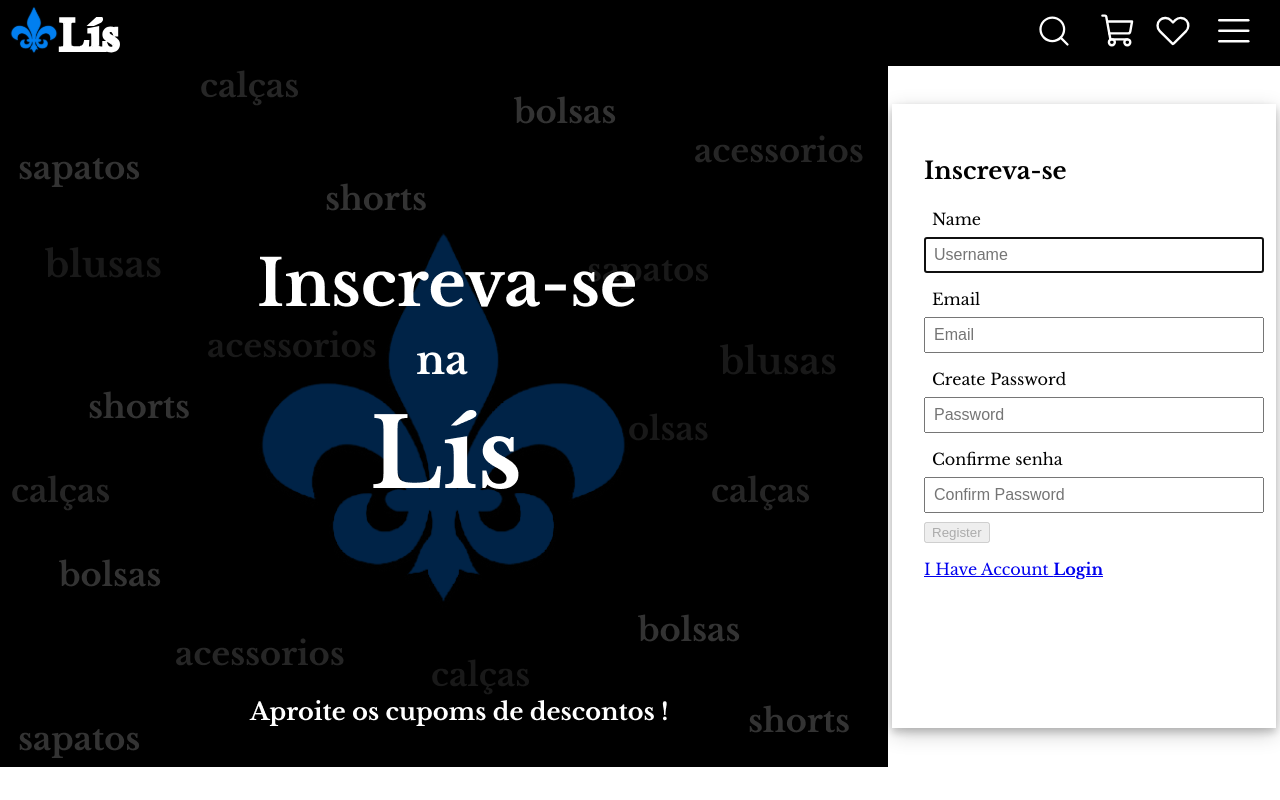
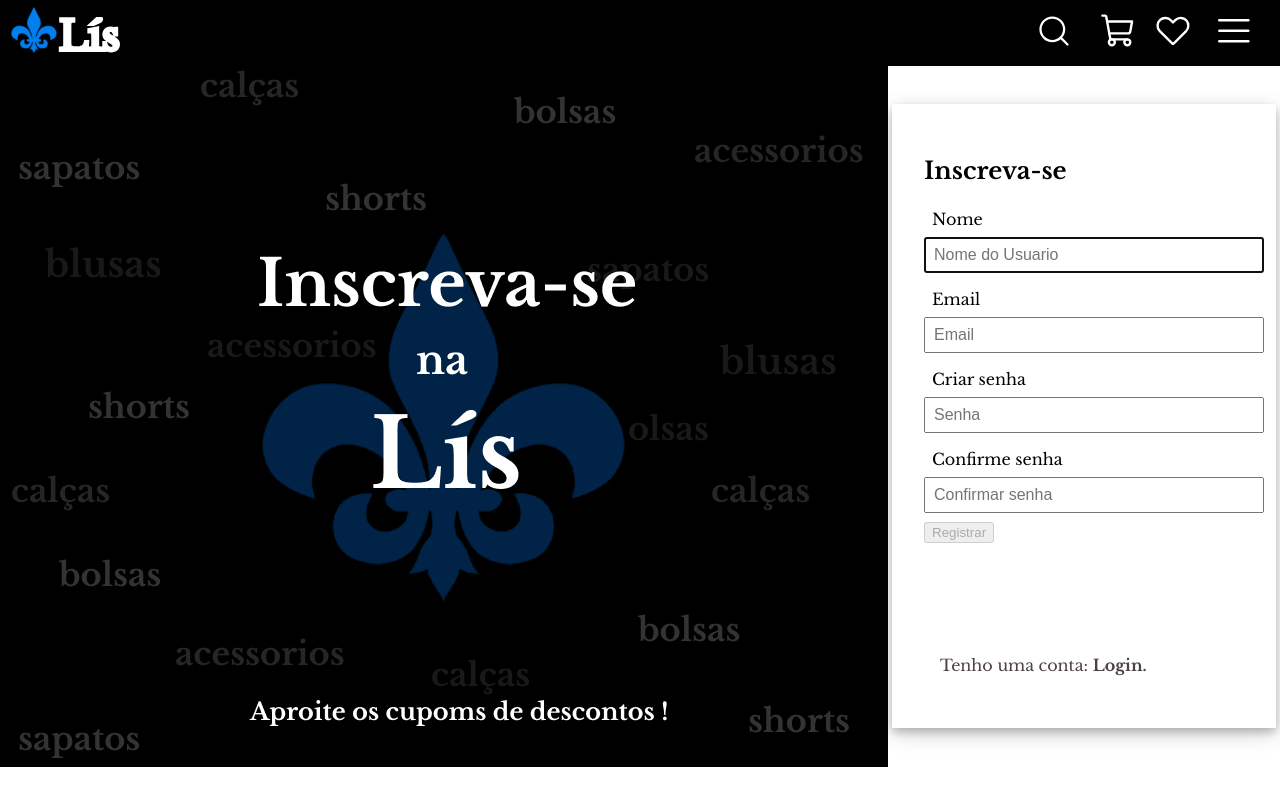
Before and after one commit to BRxBS/Ecommerce, a React (Vite) app in the folder app/: page /Register in a window 1280 px wide. Built offline with nearby package versions, Linux system fonts and the light colour scheme.

Commit message:
language

```diff
--- a/app/src/screens/Register/index.jsx
+++ b/app/src/screens/Register/index.jsx
@@ -138,7 +138,7 @@
            <h2>Inscreva-se</h2>
 
             <label htmlFor="name" className="label_name_email_pass">
-              Name
+              Nome
               <span className={validName ? "" : "hidden"}>
                 <CheckCircle size={20} className="circles" />
               </span>
@@ -153,7 +153,7 @@
               id="name"
               ref={userRef}
               autoComplete="off"
-              placeholder="Username"
+              placeholder="Nome do Usuario"
               onChange={(e) => setUser(e.target.value)}
               required
               aria-invalid={validName ? "false" : "true"}
@@ -166,14 +166,14 @@
               id="uidnote"
               className={
                 userFocus && user && !validName
-                  ? "flex p-1 text-white bg-gray-600 text-sm rounded-md"
+                  ? "attention_messege"
                   : "hidden"
               }
             >
-              <Info size={16} className="m-[0.15rem]" /> 4 to 24 characters.{" "}
+              <Info size={16} className="info" /> 4 a 24 caracteres.{" "}
               <br />
-              Must begin with a letter. <br />
-              Letters, numbers, underscores, hyphen allowed.
+              Tem que começar com uma letra. <br />
+              Letras, numero, sublinhada, hífen permitidos.
             </p>
 
 
@@ -204,23 +204,23 @@
               id="uidnoteEmail"
               className={
                 emailFocus && email && !validEmail
-                  ? "flex p-1 text-white bg-gray-600 text-sm rounded-md"
+                  ? "attention_messege"
                   : "hidden"
               }
             >
-              <Info size={16} className="m-[0.15rem]" />
-              Must have @. <br />
-              Letters, numbers, underscores, hyphen allowed.
+              <Info size={16} className="info" />
+              Precisa conter @. <br />
+              Letras, numero, sublinhada, hífen permitidos.
             </p>
 
 
             <label htmlFor="password" className="label_name_email_pass">
-              Create Password
+              Criar senha
               <span className={validPwd ? "" : "hidden"}>
-                <CheckCircle size={20} className="circles" />
+                <CheckCircle size={16} className="circles" />
               </span>
               <span className={validPwd || !pwd ? "hidden" : ""}>
-                <XCircle size={20} className="circles" />
+                <XCircle size={16} className="circles" />
               </span>
             </label>
 
@@ -228,7 +228,7 @@
               type="password"
               className="border-2 border-black p-1 w-[100%]  mb-1"
               id="password"
-              placeholder="Password"
+              placeholder="Senha"
               onChange={(e) => setPwd(e.target.value)}
               required
               aria-invalid={validPwd ? "false" : "true"}
@@ -241,16 +241,15 @@
               id="pwdnote"
               className={
                 PwdFocus && pwd && !validPwd
-                  ? "flex p-1 text-white bg-gray-600 text-sm rounded-md"
+                  ? "attention_messege_pass"
                   : "hidden"
               }
             >
-              <Info size={16} className="m-[0.15rem]" />
-              8 to 24 characters.
+              <Info size={16} className="info" />
+              8 to 24 caracteres.
               <br />
-              Must include uppercase and lowercase, a number and a special
-              character. <br />
-              Allowes special characters:
+              Precisar conter letra maiuscula e minuscula, um numero e um caracter especial. <br />
+              Permitir caracteres especiais: {" "}
               <span aria-label="exclamation marks">!</span>
               <span aria-label="at symbol">@</span>
               <span aria-label="hastag">#</span>
@@ -273,7 +272,7 @@
               type="password"
               className="border-2 border-black p-1 w-[100%]  mb-1"
               id="confirm_pwd"
-              placeholder="Confirm Password"
+              placeholder="Confirmar senha"
               onChange={(e) => setMatchPwd(e.target.value)}
               required
               aria-invalid={validMatch ? "false" : "true"}
@@ -286,13 +285,12 @@
               id="confirmnote"
               className={
                 matchFocus && !validMatch
-                  ? "flex p-1 text-white bg-gray-600 text-sm rounded-md"
+                  ? "attention_messege"
                   : "hidden"
               }
             >
               <br />
-              <Info size={16} className="m-[0.15rem]" /> Must match the first
-              password input filed.
+              <Info size={16} className="info" /> As senhas devem ser as mesmas.
             </p>
             <br />
 
@@ -302,14 +300,13 @@
                   ? true
                   : false
               }
-              className="border relative top-5 left-24 w-32 h-10 border-black bg-black rounded text-white "
               type="submit"
             >
-              Register
+              Registrar
             </button>
-            <p className="absolute bottom-3 right-5">
-            <Link to={"/login"}>
-              I Have Account <strong className="underline">Login</strong>
+            <p className="register">
+            <Link to={"/login"} className='link'>
+              Tenho uma conta: <strong>Login.</strong>
             </Link>
           </p>
           </form>
```
